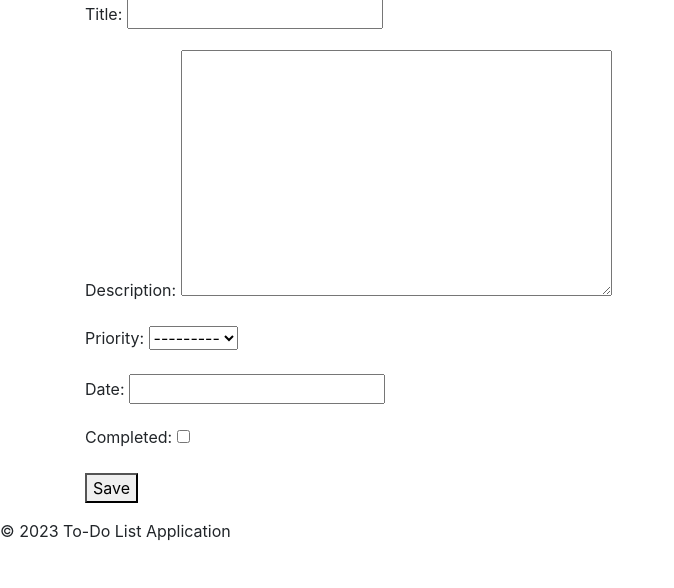
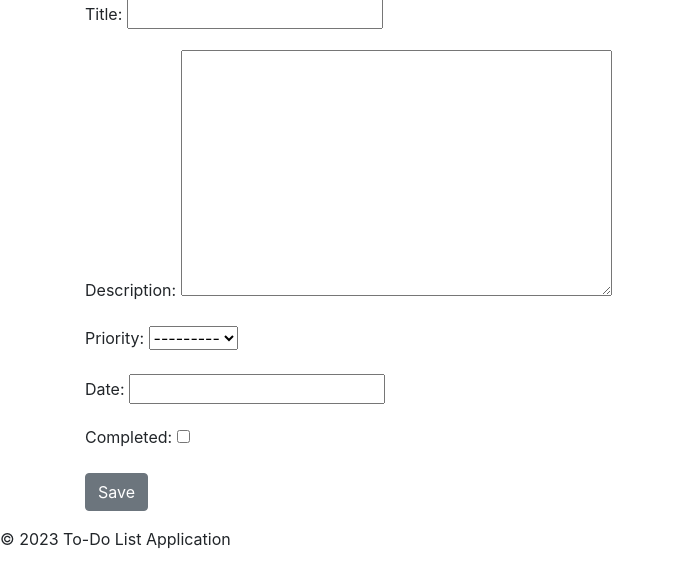
Before and after one commit to gold-amaechi/Hackathon, a Django app: page /todo/task/add/ in a window 1280 px wide. Shown: the part 159-747 px from the top of the page, without its empty margins (0-674 px from the left). Run offline with Django 4.2, Linux system fonts and the light colour scheme; some libraries are stand-ins or nearby versions.

Commit message:
change style of submit button in task forms

```diff
--- a/todo/templates/todo/task_form.html
+++ b/todo/templates/todo/task_form.html
@@ -14,7 +14,7 @@
     <div class="form-group">
       {% csrf_token %}
       {{ form.as_p }}
-      <button type="submit">Save</button>
+      <button type="submit" class="btn btn-secondary">Save</button>
   </form>
     </div>
 </div>
```
